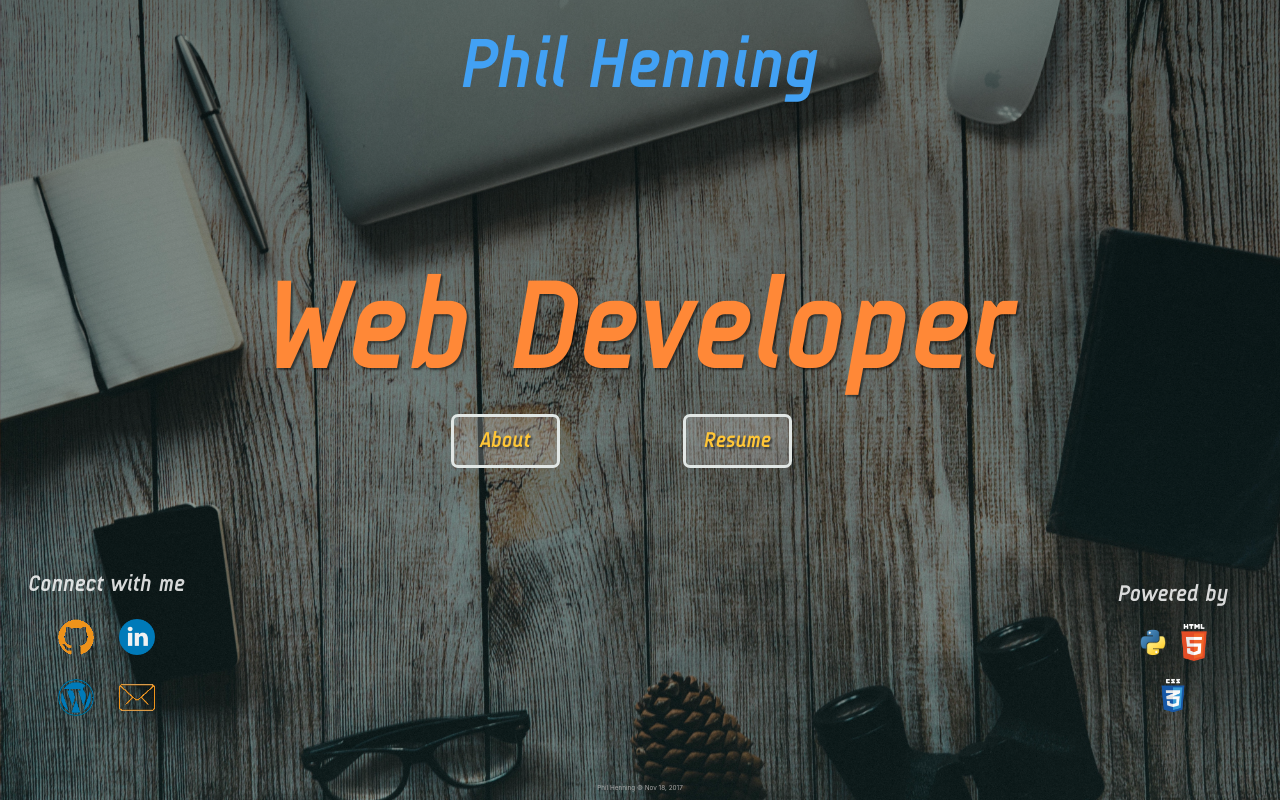
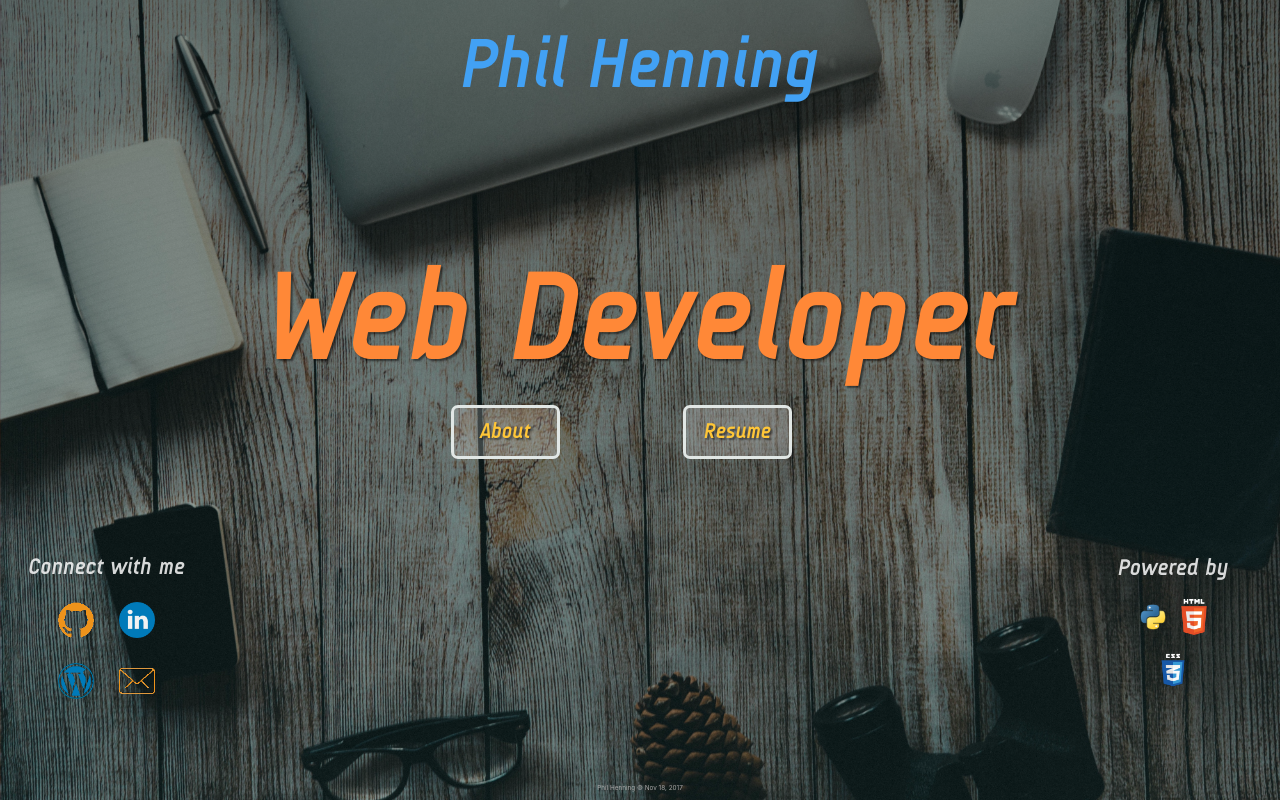
Before and after one commit to PhillypHenning/Personal_Site, a Django app: page / in a window 1280 px wide. Run offline with Django 3.2, Linux system fonts and the light colour scheme; some libraries are stand-ins or nearby versions.

Commit message:
css transition and window resizing

```diff
--- a/homepage/static/homepage/style.css
+++ b/homepage/static/homepage/style.css
@@ -85,6 +85,7 @@
     white-space: nowrap;
     margin-left: 10px;
     margin-right: 10px;
+    margin-bottom: 25px;
     display: inline-block;
 }
 
@@ -132,11 +133,12 @@
 }
 
 .madewith-font{
-    margin-top:5%;
+    margin-top:.5%;
     font-size: 5px;
     font-size: 1.8vw;
     text-align: center;
     color : rgba(250, 250, 250, 0.85);
+
 }
 
 
@@ -222,67 +224,17 @@
     color: rgb(168, 167, 167);
 }
 
+/* Screen based tuning */
+/* Desktop window resizing */
+@media screen and (max-height: 30em) and (max-width: 44em){
 
-@media screen and (min-height:480) and (min-width: )
-
-
-/*  Old for reuse --
-
-@media screen and (min-height:320px){
-    .grid-container-index{
-        /*Column / row *//*
-        grid : 15% 60% 30%;
+    /* index */
+    .grid-item{
+        border: 1px solid white;
     }
 
-    .grid-madewith{
-        grid-row: 3 / span 1;
-        margin-top: -50;
-    }
-
-    .grid-connect{
-        grid-row: 3 / span 1;
-        margin-top: -50;
-    }
-
-    .grid-title{
-        margin-top: 55;
-        grid-row: 2 / span 2;
-        margin-top: -2%;
-    }
-
-    .title-font{
-        font-size: 100%;
-        font-size: 8vw;
-    }
-
-    .button-c{
-        font-size: 1.5vw;
-        padding: 5 0;
-    }
-
-    .footer {
-        font-size: 1px;
-        font-size: .5vw;
+    .a-img{
+        margin-left: 5px;
+        margin-right: 5px;
     }
 }
-
-@media screen and (min-height: 481px){
-
-}
-
-@media screen and (min-height: 641px){
-
-}
-
-@media screen and (min-height: 961px){
-
-}
-
-
-@media screen and (min-height: 1079px){
-
-}
-
-@media screen and (min-height: 1281px){
-
-}*/
--- a/homepage/templates/homepage/index.html
+++ b/homepage/templates/homepage/index.html
@@ -22,7 +22,7 @@
             <source  srcset="{% static 'pictures/linkedin.png' %}">
             <img class='ic' src="{% static 'pictures/linkedin.png' %}" alt="linkedin">
             </a>
-            <br/><br/>
+            <br/>
             <a class='a-img' href="https://wordpress.com/view/bluesockphil.wordpress.com">
             <source  srcset="{% static 'pictures/wordpress.png' %}">
             <img class='ic' src="{% static 'pictures/wordpress.png' %}" alt="wordpress">
```
